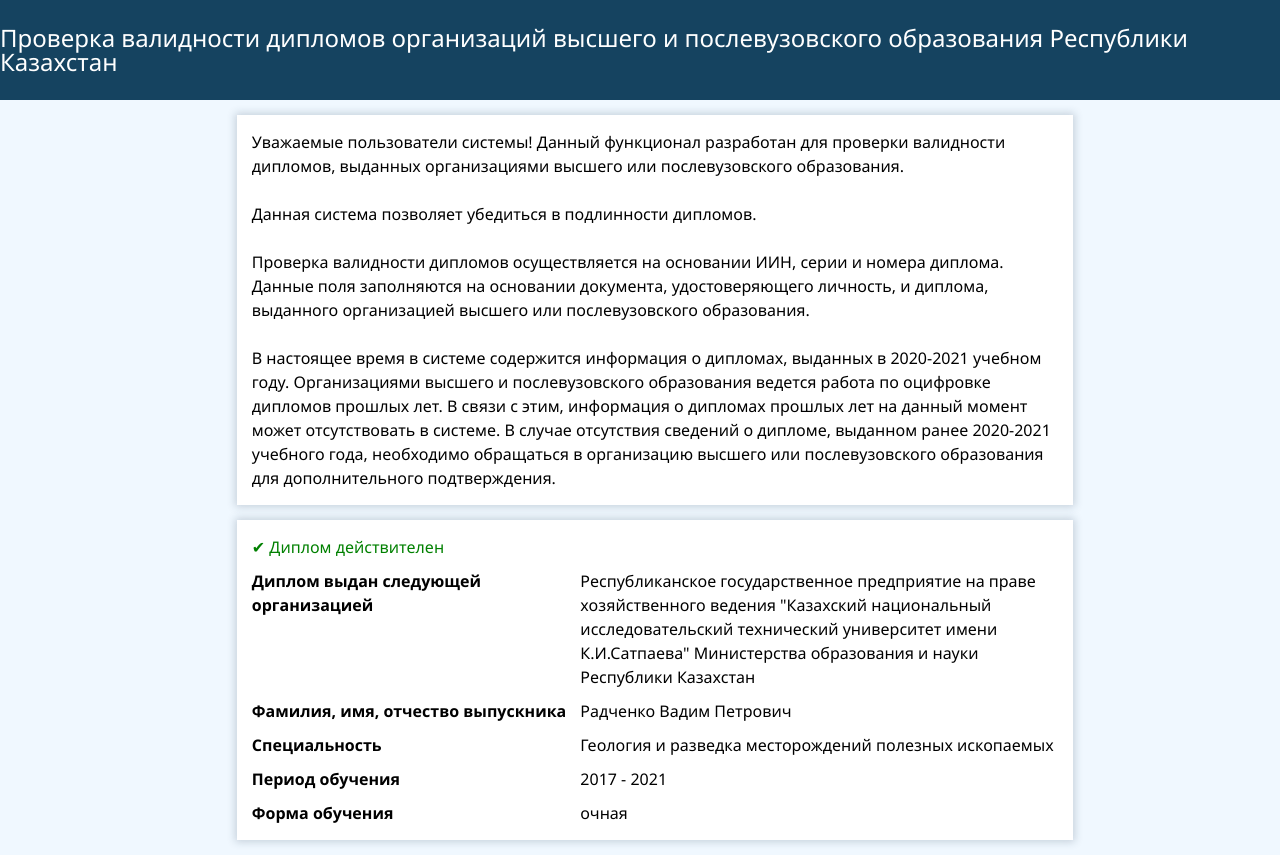
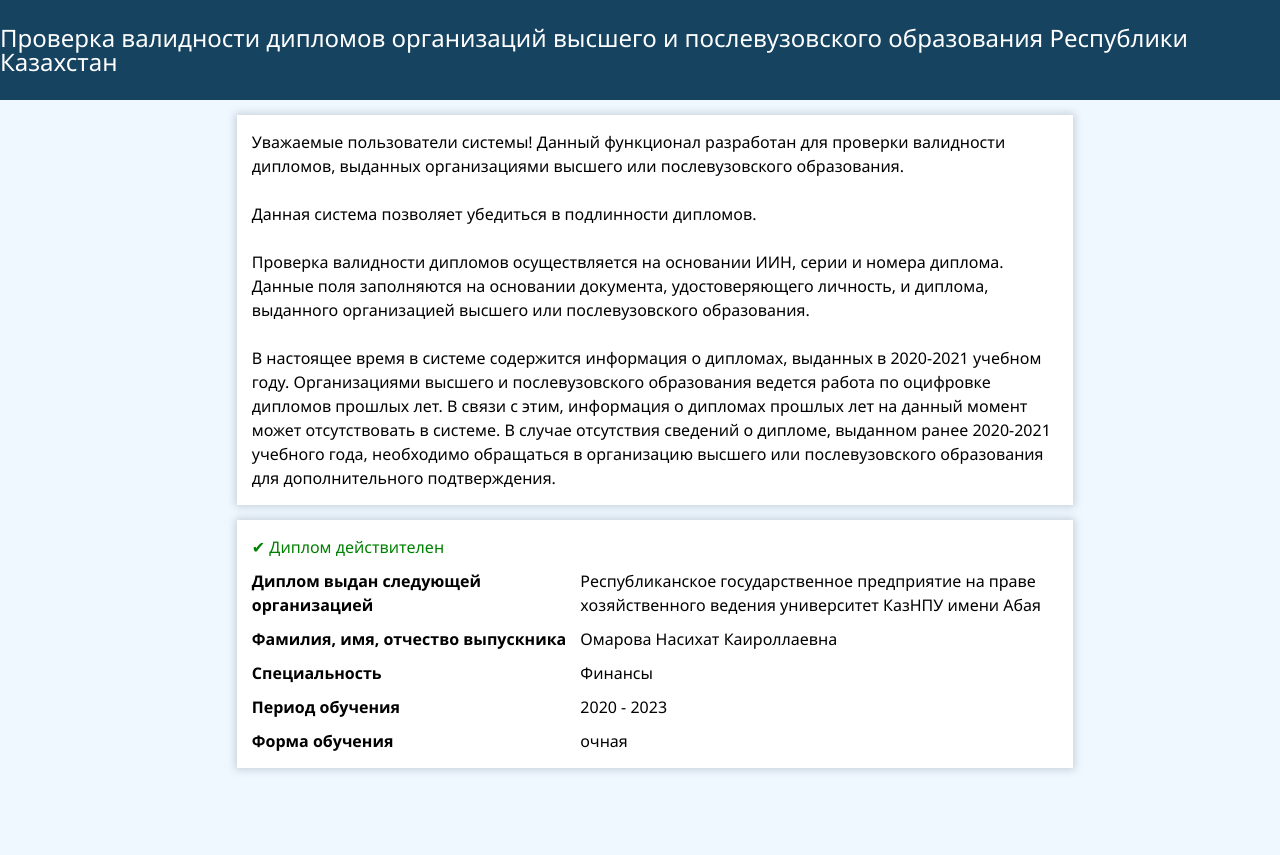
Before and after one commit to kzCertificateTest/24.07.1982, a plain HTML site: page index.html in a window 1280 px wide. After the commit the page ends 800 px from the top, so only its background shows below. Drawn offline with Linux system fonts and the light colour scheme.

Commit message:
Update index.html

```diff
--- a/index.html
+++ b/index.html
@@ -27,16 +27,16 @@
                 <div class="result__content">
                     <p style="font-weight: bold;">Диплом выдан следующей организацией</p>
                     <!-- редакт -->
-                    <p>Республиканское государственное предприятие на праве хозяйственного ведения "Казахский национальный исследовательский технический университет имени К.И.Сатпаева" Министерства образования и науки Республики Казахстан</p>
+                    <p>Республиканское государственное предприятие на праве хозяйственного ведения университет КазНПУ имени Абая</p>
                     <p style="font-weight: bold;">Фамилия, имя, отчество выпускника</p>
                     <!-- редакт -->
-                    <p>Радченко Вадим Петрович</p>
+                    <p>Омарова Насихат Каироллаевна</p>
                     <p style="font-weight: bold;">Специальность</p>
                     <!-- редакт -->
-                    <p>Геология и разведка месторождений полезных ископаемых</p>
+                    <p>Финансы</p>
                     <p style="font-weight: bold;">Период обучения</p>
                     <!-- редакт -->
-                    <p>2017 - 2021</p>
+                    <p>2020 - 2023</p>
                     <p style="font-weight: bold;">Форма обучения</p>
                     <!-- редакт -->
                     <p>очная</p>
```
